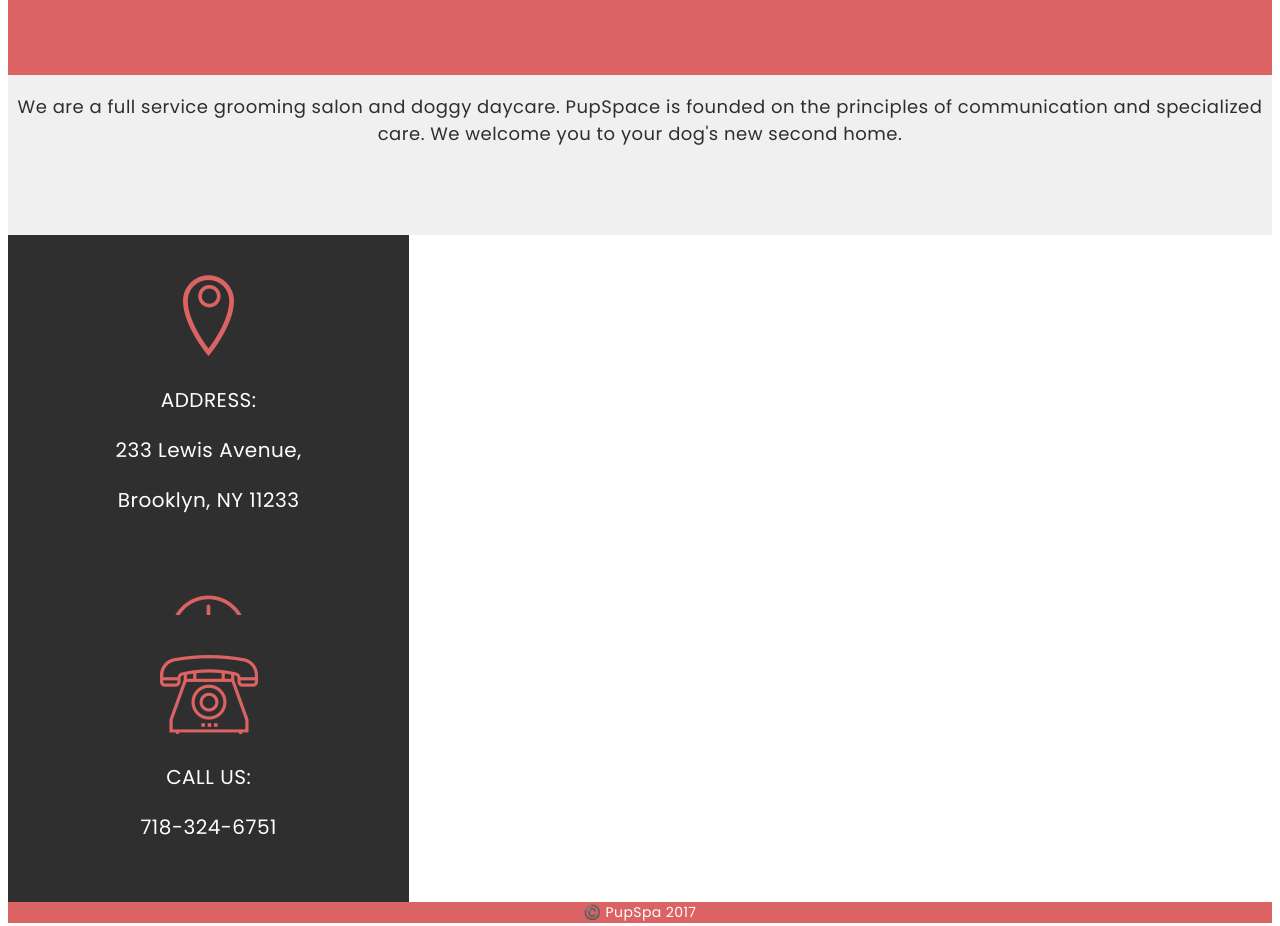
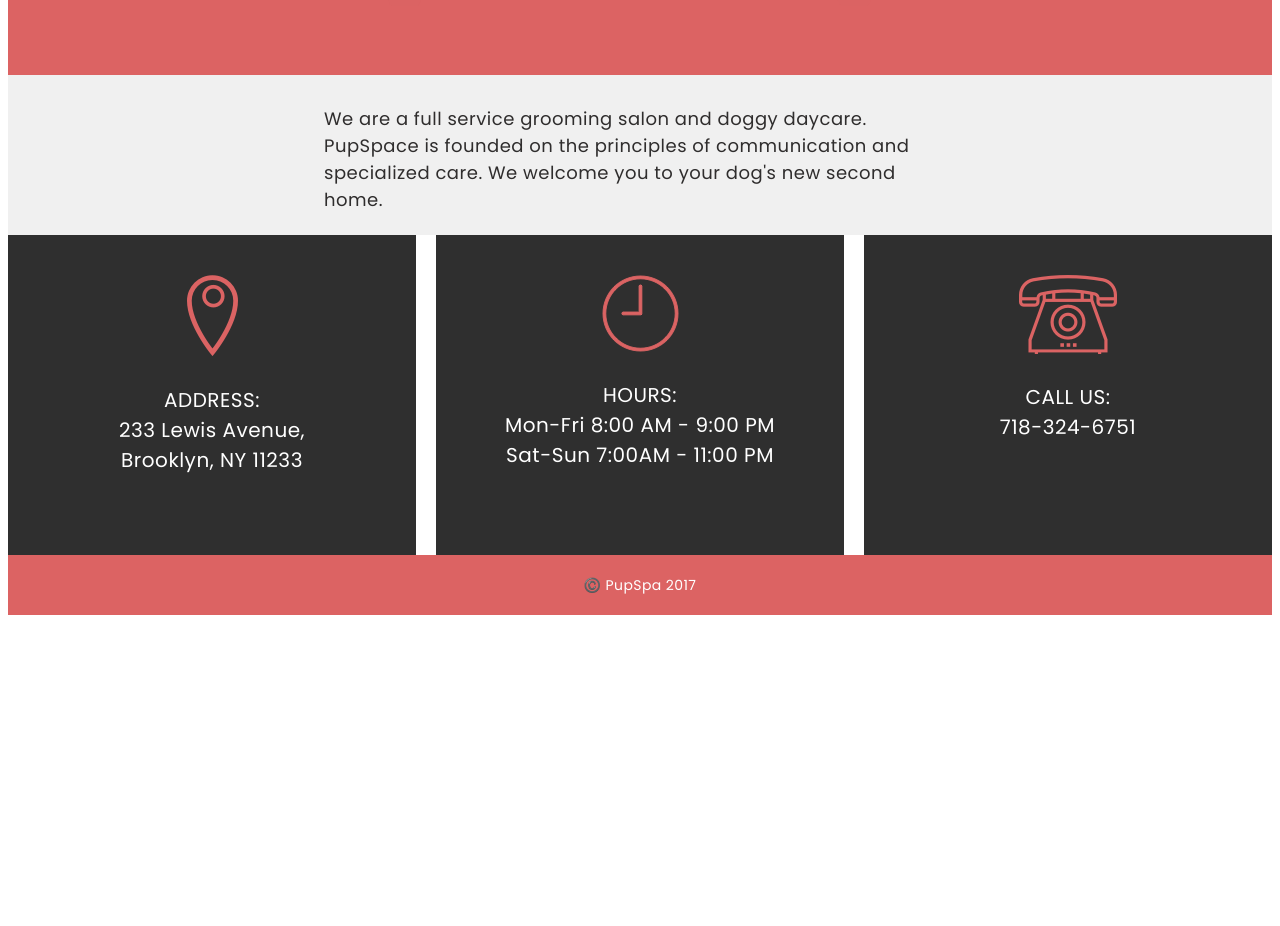
Before and after one commit to zoebachman/css_grid_projects, a plain HTML site: page index.html in a window 1280 px wide. Shown: the part 953-1879 px from the top of the page. After the commit the page ends 1576 px from the top, so only its background shows below. Drawn offline with Linux system fonts and the light colour scheme.

Commit message:
working desktop version

```diff
--- a/index.html
+++ b/index.html
@@ -8,41 +8,42 @@
   </head>
   <body>
     <div class="grid">
-      <div class="header a">
+      <div class="a">
       <img src="images/logo.png">
-    </div>
+      </div>
 
-      <div class="landing b">
+      <div class="b">
         <p>The #1 Dog Spa in NYC!</p>
         <img src="images/dog.svg" class ="dog">
-    </div>
+      </div>
 
       <div class="c">
         <p class="welcome">We are a full service grooming salon and doggy daycare. PupSpace is founded on the principles of communication and specialized care. We welcome you to your dog's new second home.</p>
       </div>
 
       <!-- <div class="info"> -->
-        <div class="box">
+        <div class="box d">
           <img src="images/marker.png">
-          <p>ADDRESS:</p>
-          <p>233 Lewis Avenue,</p>
-          <p>Brooklyn, NY 11233<p>
+          <p>ADDRESS:
+          <br>233 Lewis Avenue,
+          <br>Brooklyn, NY 11233<p>
         </div>
-        <div class="box">
+        <div class="box e">
           <img src="images/clock.png">
-          <p>HOURS:</p>
-          <p>Mon-Fri 8:00 AM - 9:00 PM</p>
-          <p>Sat-Sun 7:00AM - 11:00 PM<p>
+          <p>HOURS:
+          <br>Mon-Fri 8:00 AM - 9:00 PM
+          <br>Sat-Sun 7:00AM - 11:00 PM<p>
         </div>
-        <div class="box">
+        <div class="box f">
           <img src="images/telephone.png">
-          <p>CALL US:</p>
-          <p>718-324-6751</p>
+          <p>CALL US:
+          <br>718-324-6751</p>
         </div>
-      <!-- </div> end info -->
+      <!-- </div>  -->
+      <!-- end info -->
 
-      <div class="footer g">©️ PupSpa 2017</div>
-     </div> <!-- end body -->
+      <div class="g">©️ PupSpa 2017</div>
+    </div> <!-- end body/grid -->
 
   </body>
 </html>
--- a/style.css
+++ b/style.css
@@ -6,12 +6,11 @@ body {
 }
 
 .grid {
-  /*height: 1000px;*/
   display: grid;
   /*grid-template-rows: 5% 60% 10% 20% 5%;*/
   grid-template-rows: 60px 960px 160px 320px 60px; /*1560px total*/
   /*grid-template-columns: 33% 33% 33%;*/
-  grid-template-columns: 1fr 1fr 1fr;
+  grid-template-columns: 1fr 1fr 1fr 1fr 1fr 1fr;
   /*grid-template: 5% 60% 10% 20% 5% / 33% 33% 33%*/
   grid-column-gap: 20px;
 }
@@ -19,13 +18,14 @@ body {
 .dog{
   width: 657px;
   height: 599px;
+  padding-left: 150px;
   object-fit: contain;
 }
 
 .a {
   background-color: #ffffff;
   color: #dc6363;
-  grid-column: 1 / span 4;
+  grid-column: 1 / 7;
   padding-top: 10px;
 }
 
@@ -40,40 +40,36 @@ body {
   letter-spacing: 3.7px;
   /*text-align: left;*/
   color: #ffffff;
-  grid-column: 1 / span 4;
+  grid-column: 1 / span 6;
 }
 
 
 .c {
   background-color: #f0f0f0;
+  grid-column: 1 / span 6;
+}
+
+.welcome {
+  width: 50%;
+  margin:auto;
+  padding: auto;
   color: #2f2d2d;
-  /*width: 638px;
-  height: 87px;*/
   font-family: Poppins;
   font-size: 18px;
   font-weight: 500;
+  text-align: left;
   letter-spacing: 0.5px;
-  /*text-align: left;*/
-  grid-column: 1 / span 4;
-}
-
-.welcome {
-  grid-column: 2/ span 1;
+  padding-top: 30px;
 }
 
 .info {
   background-color: #ffffff;
   color: #ffffff;
-  /*grid-template-columns: 33% 33% 33%;*/
-  /*grid-column-gap: 20px;*/
-  /*grid-column: 1 / span 1;*/
 }
 
 .box {
     background-color: #2f2f2f;
     color: #ffffff;
-    /*width: 470px;
-    height: 96px;*/
     font-family: Poppins;
     font-size: 20px;
     font-weight: 500;
@@ -81,7 +77,20 @@ body {
     text-align: center;
     padding-top: 2em;
     padding-bottom: 2em;
-    grid-column: 1 / span 1;
+    grid-row: 4 / span 1;
+    grid-column: 1 / span 2;
+}
+
+.d {
+  grid-column: 1 / span 2;
+}
+
+.e{
+  grid-column: 3 / span 2;
+}
+
+.f{
+  grid-column: 5 / span 2;
 }
 
 
@@ -95,5 +104,6 @@ body {
   font-weight: 300;
   letter-spacing: 0.4px;
   /*text-align: left;*/
-  grid-column: 1 / span 4;
+  grid-column: 1 / span 6;
+  padding-top: 20px;
 }
```
